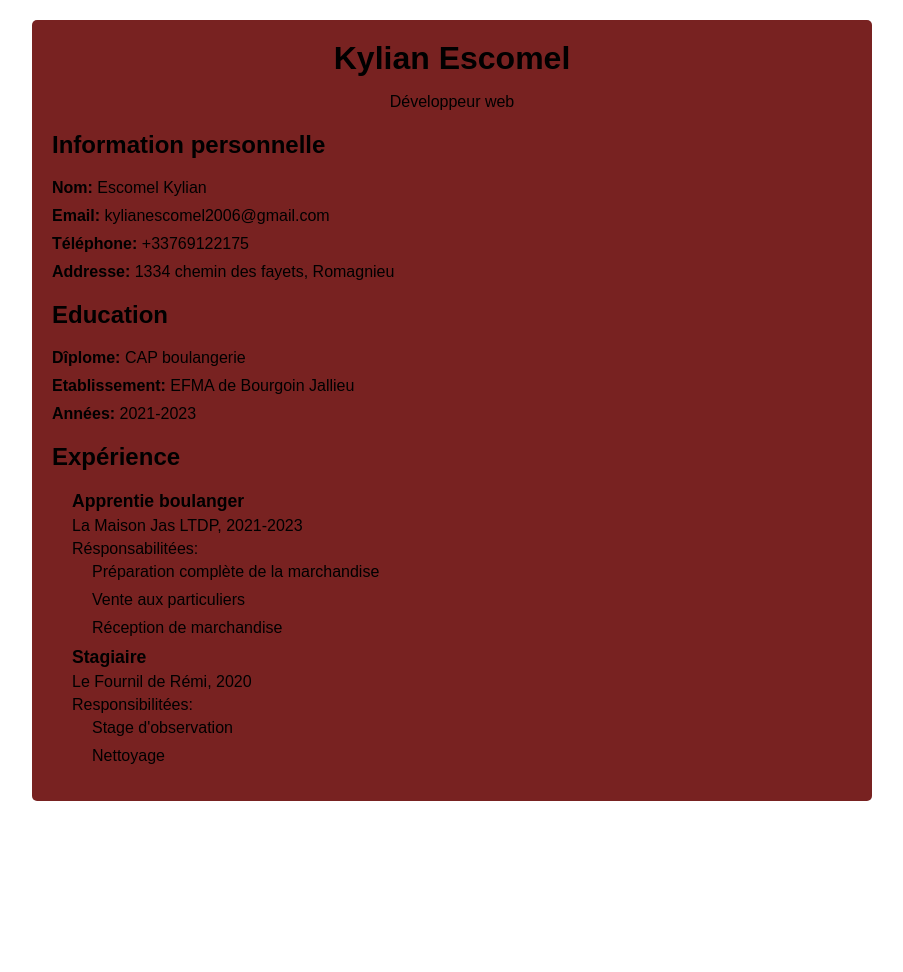
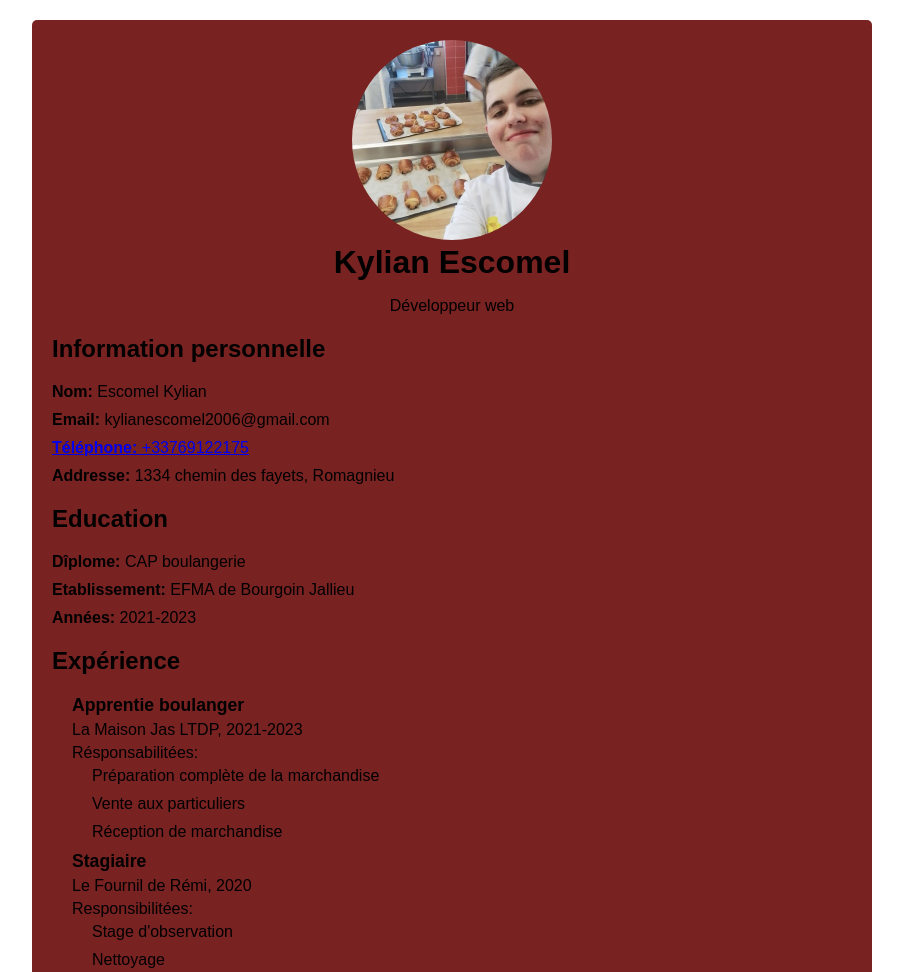
Before and after one commit to KYLS38/CV-Kylian, a plain HTML site: page index.html in a window 1280 px wide. Shown: the top 972 px of the page, without its empty margins (188-1091 px from the left). Before the commit the page ends 821 px from the top, so only its background shows below. Drawn offline with Linux system fonts and the light colour scheme.

Commit message:
chngelog

```diff
--- a/index.html
+++ b/index.html
@@ -9,6 +9,7 @@
 <body>
     <div class="container">
         <header>
+            <img src="kiki.jpg" width="200">
             <h1>Kylian Escomel</h1>
             <p>Développeur web</p>
         </header>
@@ -17,7 +18,7 @@
             <ul>
                 <li><strong>Nom:</strong> Escomel Kylian</li>
                 <li><strong>Email:</strong> kylianescomel2006@gmail.com</li>
-                <li><strong>Téléphone:</strong> +33769122175</li>
+                <li><a href="adresse de redirection" ><strong>Téléphone:</strong> +33769122175</li></a>
                 <li><strong>Addresse:</strong> 1334 chemin des fayets, Romagnieu</li>
             </ul>
         </section>
--- a/style.css
+++ b/style.css
@@ -54,3 +54,7 @@ h2 {
 .experience ul {
     padding-left: 20px;
 }
+
+img {
+    border-radius: 50%;
+}
```
Also changed, not shown: kiki.jpg (added).
